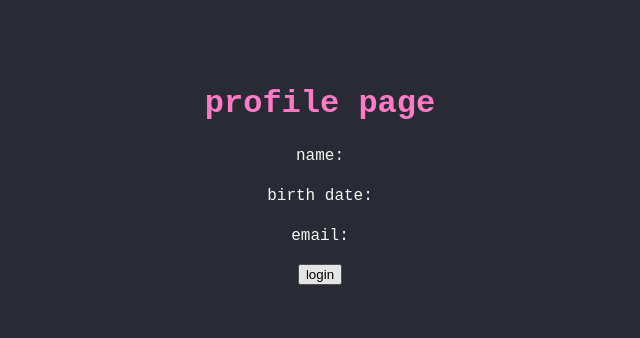
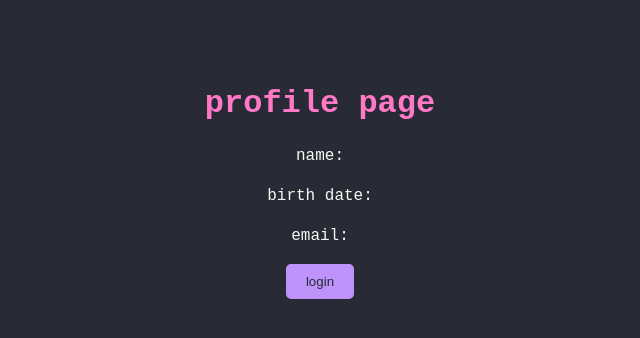
Before and after one commit to MarcosLottDito/redux, a React (Create React App) app: page / in a window 1280 px wide. In both pictures the pointer is over the button "login". Shown: the top 338 px of the page, without its empty margins (320-960 px from the left). Built offline with nearby package versions, Linux system fonts and the light colour scheme.

Commit message:
creating CSS theme

```diff
--- a/src/App.css
+++ b/src/App.css
@@ -36,7 +36,7 @@ p {
 }
 
 /* Sample button style */
-.button {
+button {
   background-color: #50fa7b;
   color: #282a36;
   border: none;
@@ -45,7 +45,7 @@ p {
   cursor: pointer;
 }
 
-.button:hover {
+button:hover {
   background-color: #bd93f9;
 }
 
```
